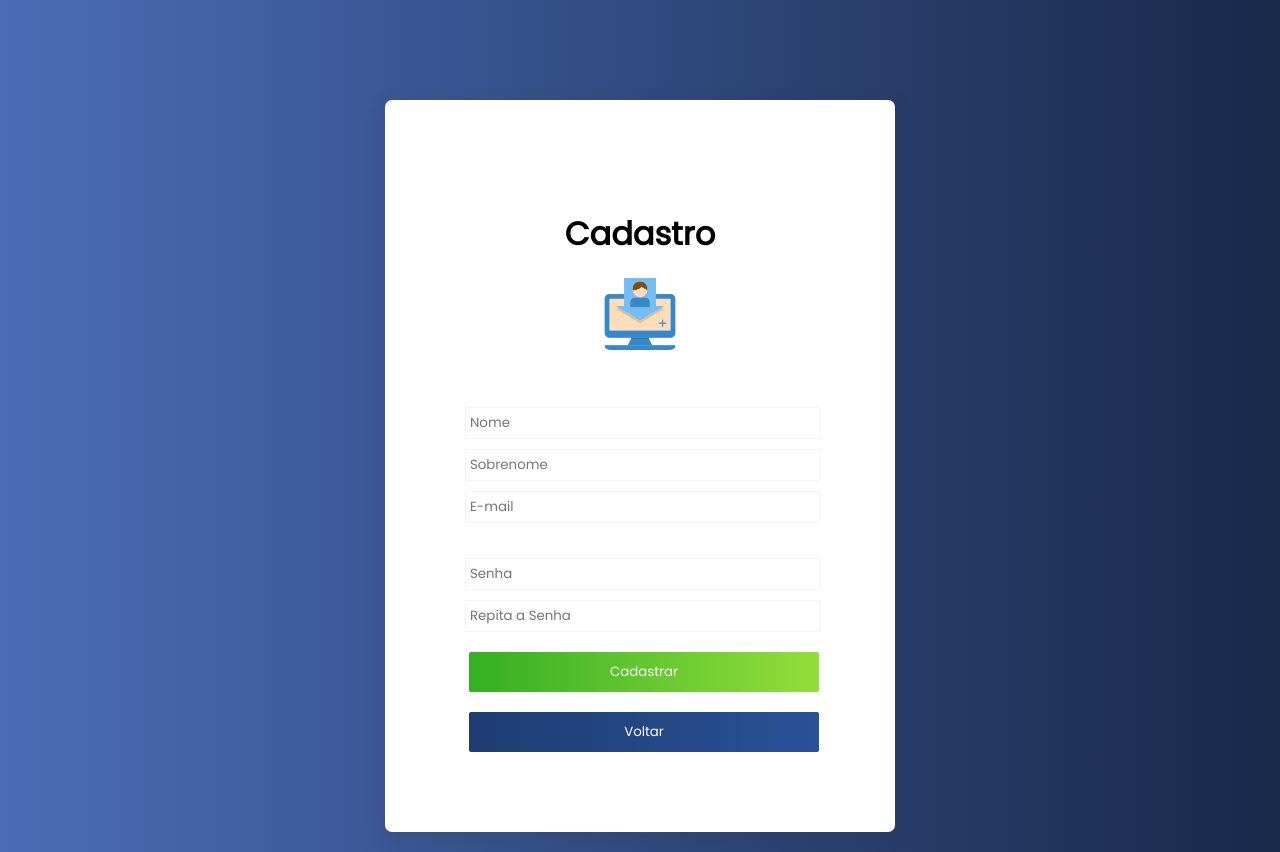
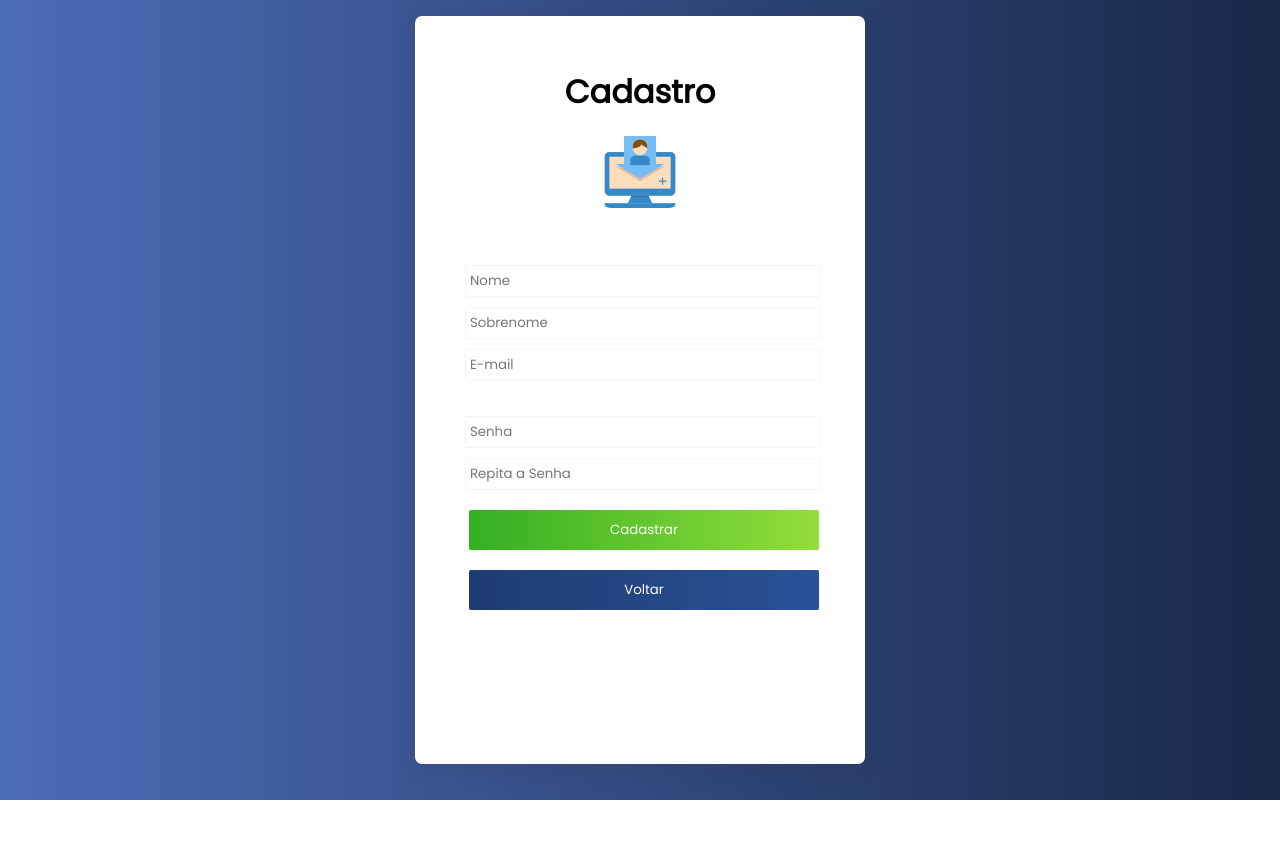
Before and after one commit to Williamluqui/painel-login, a plain HTML site: page cadastro.html in a window 1280 px wide. After the commit the page ends 800 px from the top, so only its background shows below. Drawn offline with Linux system fonts and the light colour scheme.

Commit message:
modificacoes

```diff
--- a/estilos/cadastro.css
+++ b/estilos/cadastro.css
@@ -16,21 +16,21 @@ a{
 .container{
     display: flex;
     justify-content: center;
-    margin-top: 100px;
-    margin-bottom: 20px;
+    margin-top: 10vh;
+    margin-bottom: 10vh;
     width: 100vw;
     align-items: center;
 }
 .main-login{
     background-color: #ffffff;
     width: 350px;
-    padding: 80px;
+    padding: 50px;
     border-radius: 7px;
     box-shadow: 0 5px 20px -1px #38333830;
 }
 h1 {
     text-align: center;
-    padding-top: 30px;
+    padding-top: 10px;
     font-weight: 600;
 }
 h2{
@@ -109,3 +109,28 @@ p{
     margin-top: 20px;
     font-size: 0.8rem;
 }
+@media screen and (max-width: 1366px) {
+
+    .container{
+        display: flex;
+        justify-content: center;
+        margin-top: 2vh;
+        margin-bottom: 2vh;
+        max-width: 100%;
+
+    }
+    .main-login{
+        background-color: #ffffff;
+        padding: 50px;
+        width: 350px;
+        height: 81vh;
+        border-radius: 7px;
+        box-shadow: 0 5px 20px -1px #38333830;
+    }
+    h1 {
+        text-align: center;
+        padding-top: 2px;
+        font-weight: 600;
+    }
+
+}
--- a/estilos/style.css
+++ b/estilos/style.css
@@ -11,16 +11,20 @@ body{
 a{
     text-decoration: none;
 }
+a:hover{
+    color: #095bf5;
+}
 .container{
     display: flex;
     justify-content: center;
-    margin-top: 80px;
-    margin-bottom: 50px;
-    width: 100vw;
+    margin-top: 10vh;
+    margin-bottom: 10vh;
+    max-width: 100%;
+
 }
 .main-login{
     background-color: #ffffff;
-    padding: 80px;
+    padding: 50px;
     width: 350px;
     border-radius: 7px;
     box-shadow: 0 5px 20px -1px #38333830;
@@ -51,7 +55,6 @@ input{ /* cor do input e não usado no check */
     width: 100%;
     border: 1px solid #18284810;
     border-radius: 1px;
-
 }
 input:focus{
     background: #2a529810;
@@ -104,9 +107,25 @@ input:focus{
     color: #fff;
     text-decoration: none;
   }
-
 .cadastrar{
     text-align: center;
     margin-top: 20px;
     font-size: 0.8rem;
 }
+@media screen and (max-width: 1366px) {
+    .container{
+        display: flex;
+        justify-content: center;
+        margin-top: 2vh;
+        margin-bottom: 2vh;
+        max-width: 100%;
+
+    }
+    .main-login{
+        background-color: #ffffff;
+        padding: 50px;
+        width: 350px;
+        border-radius: 7px;
+        box-shadow: 0 5px 20px -1px #38333830;
+    }
+}
```
Also changed, not shown: index.html (+9 -4 lines), 1 other file.
